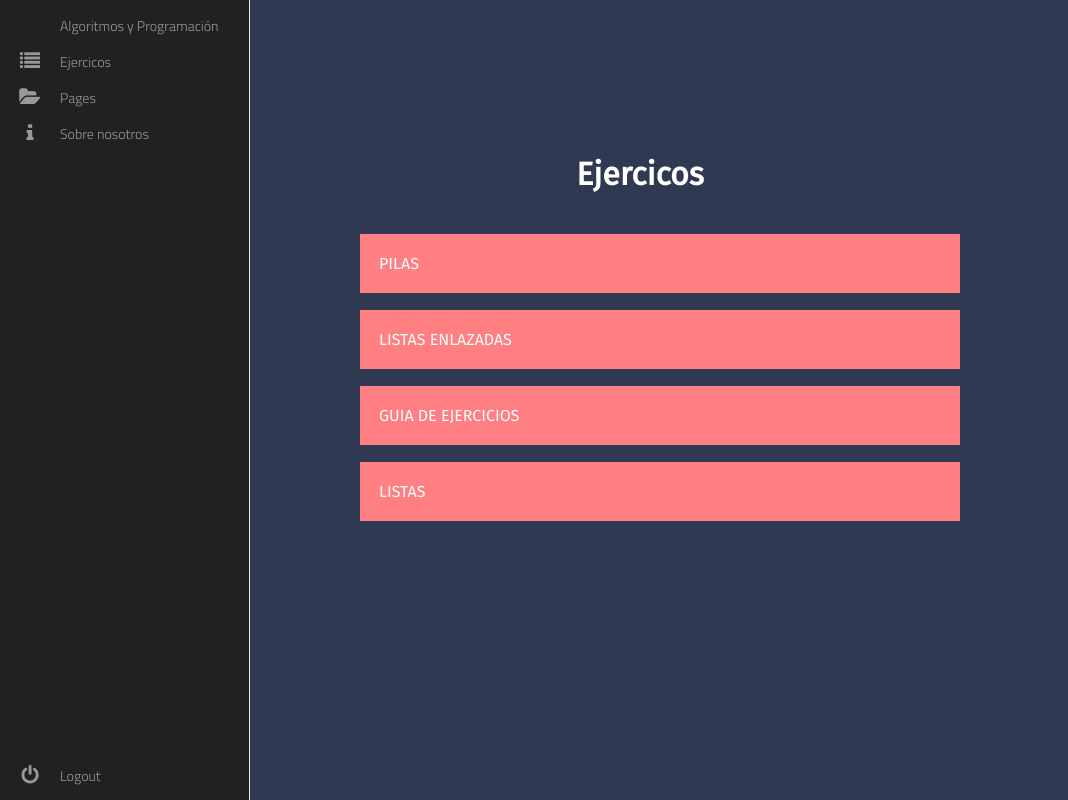
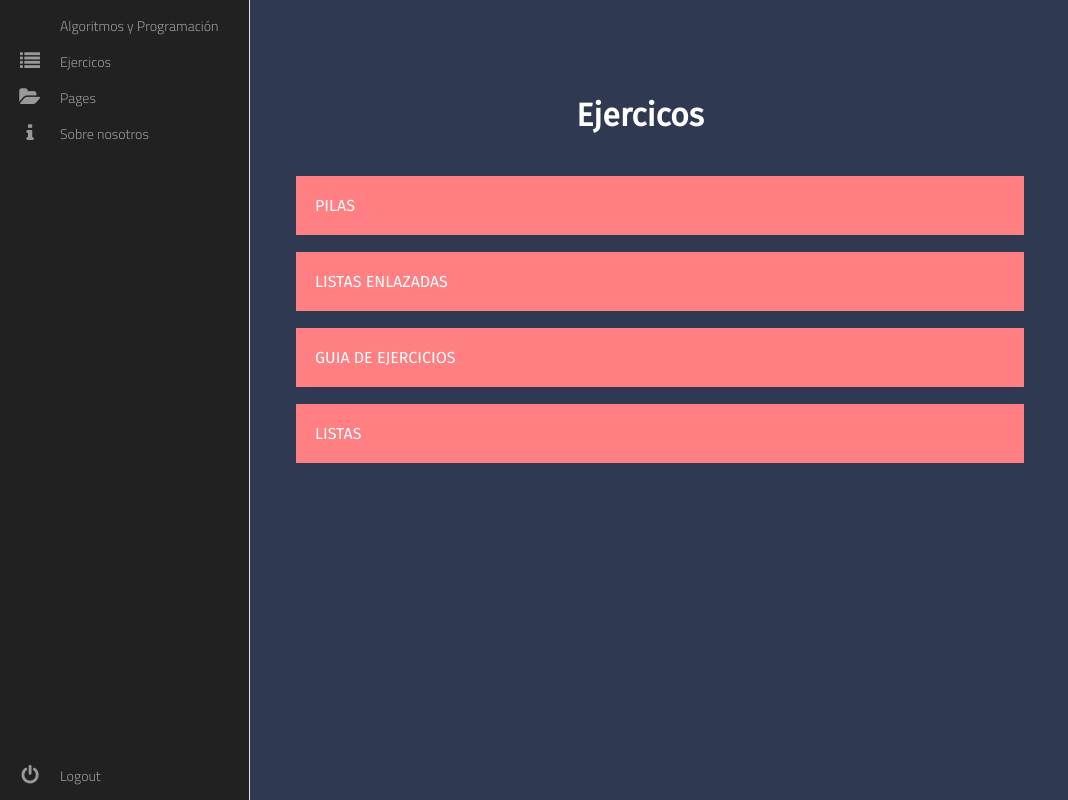
Before and after one commit to Xero-Hige/Ejs-online, a Flask app: page / in a window 1280 px wide. Shown: the whole page, without its empty margins (0-1068 px from the left). Run offline with Flask 2, Linux system fonts and the light colour scheme; some libraries are stand-ins or nearby versions; some web fonts are replaced.

Commit message:
Algunos fixs de estilo

```diff
--- a/static/style.css
+++ b/static/style.css
@@ -276,7 +276,10 @@ span.zen {
 
 .listado {
     width: 100%;
-    margin-top: 10%;
+    display: flex;
+    flex-direction: column;
+    align-content: center;
+    justify-items: center;
 }
 
 .listado ul{
@@ -284,10 +287,8 @@ span.zen {
     flex-direction: column;
     list-style: none;
     margin: 0 auto;
-    position: absolute;
-    width: 50%;
-    left: 50%;
-    margin-left: -25%;
+    width: 60%;
+    padding-bottom: 30px;
 }
 
 .listado ul li{
@@ -314,6 +315,7 @@ span.zen {
     text-align: center;
     text-transform: capitalize;
     font-size: 2em;
+    margin-top: 3em;
 }
 
 /*----------------------SUBIR---------------------*/
```
